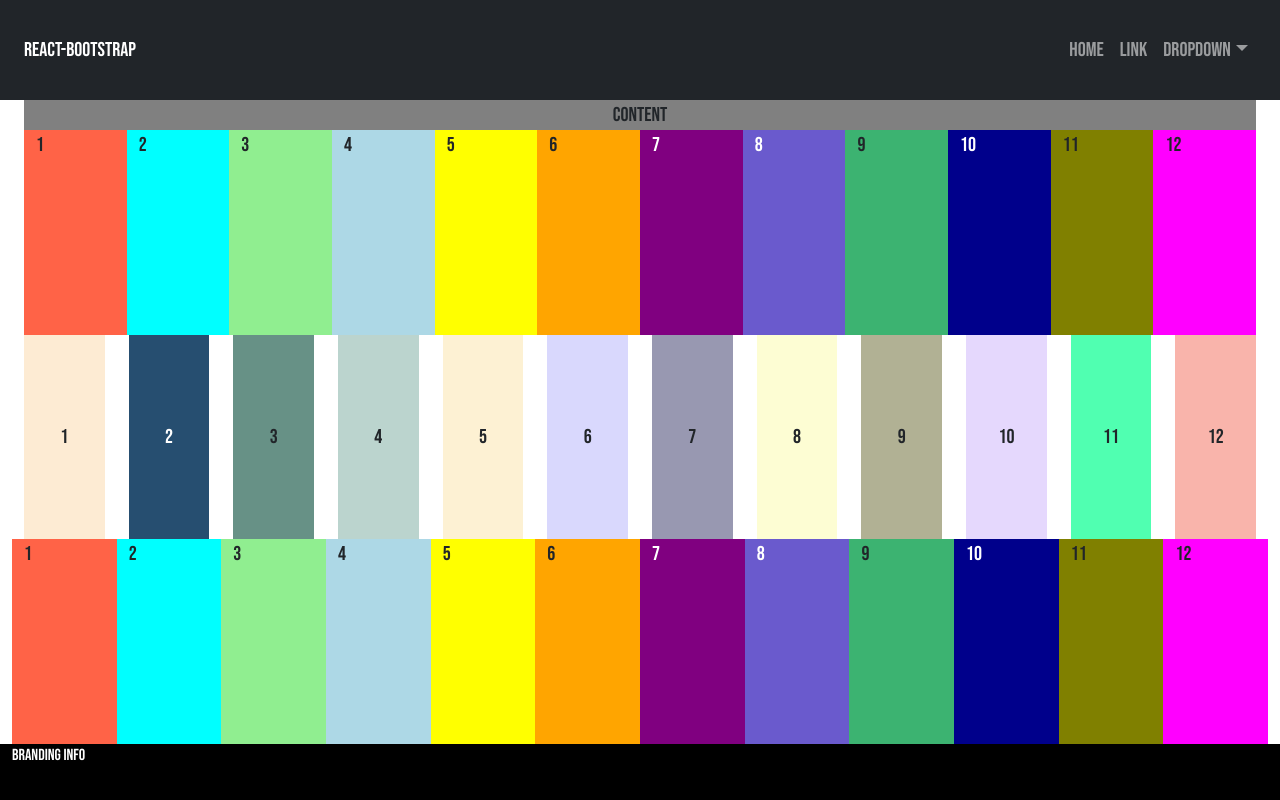
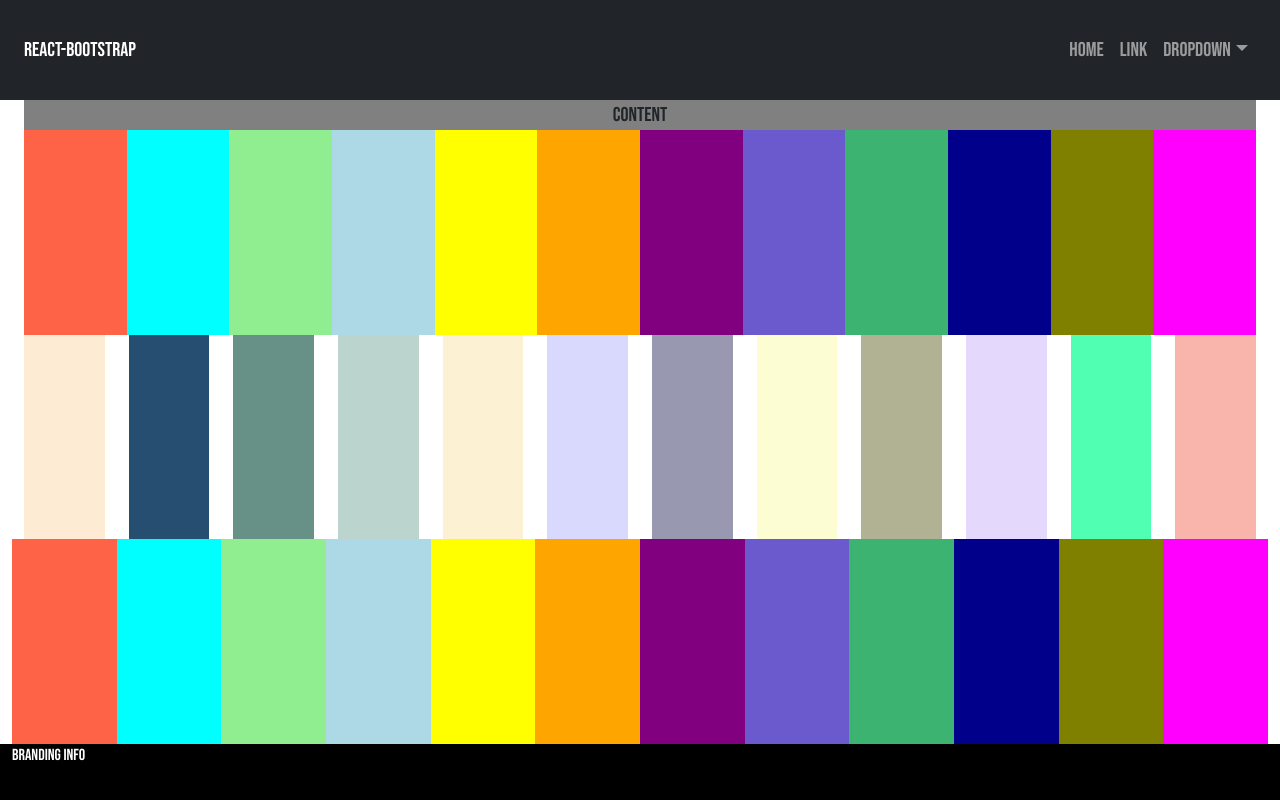
Before and after one commit to rafaelfsl/grid-system-test, a React (Create React App) app: page / in a window 1280 px wide. Built offline with nearby package versions, Linux system fonts and the light colour scheme.

Commit message:
fix: remove numbers they were causing overflow

```diff
--- a/src/components/VerticalBar/VerticalBar.tsx
+++ b/src/components/VerticalBar/VerticalBar.tsx
@@ -10,9 +10,7 @@ const VerticalBar = ({ num, color }: VerticalBarProps) => {
 
   return (
     <div id={`bar-num-${num}`} className="col">
-      <div className="container d-flex flex-column h-100 justify-content-center align-items-center flex-1" style={{ backgroundColor: COLORS[num % COLORS.length], ...colorStyle }}>
-        {num}
-      </div>
+      <div className="container d-flex flex-column h-100 justify-content-center align-items-center flex-1" style={{ backgroundColor: COLORS[num % COLORS.length], ...colorStyle }}></div>
     </div>
   );
 };
--- a/src/layouts/MainLayout/MainLayout.tsx
+++ b/src/layouts/MainLayout/MainLayout.tsx
@@ -13,7 +13,7 @@ const MainLayout = ({ children }: MainLayoutProps) => {
     <div className="main-layout">
       <Header />
       <main>
-        <div className="container main-content gx-5">{children}</div>
+        <div className="container main-content gx-md-5">{children}</div>
       </main>
       <Footer />
     </div>
--- a/src/pages/Main/Main.tsx
+++ b/src/pages/Main/Main.tsx
@@ -13,42 +13,18 @@ const Main = () => {
       </div>
       <div className="container-fluid d-flex flex-grow-1" data-bs-toggle="tooltip" title="Usual config - container > row > cols">
         <div className="row flex-grow-1">
-          <div className="col" style={{ backgroundColor: "Tomato" }}>
-            1
-          </div>
-          <div className="col" style={{ backgroundColor: "aqua" }}>
-            2
-          </div>
-          <div className="col" style={{ backgroundColor: "lightgreen" }}>
-            3
-          </div>
-          <div className="col" style={{ backgroundColor: "lightblue" }}>
-            4
-          </div>
-          <div className="col" style={{ backgroundColor: "yellow" }}>
-            5
-          </div>
-          <div className="col" style={{ backgroundColor: "orange" }}>
-            6
-          </div>
-          <div className="col" style={{ backgroundColor: "purple", color: "white" }}>
-            7
-          </div>
-          <div className="col" style={{ backgroundColor: "SlateBlue", color: "white" }}>
-            8
-          </div>
-          <div className="col" style={{ backgroundColor: "MediumSeaGreen" }}>
-            9
-          </div>
-          <div className="col" style={{ backgroundColor: "DarkBlue", color: "white" }}>
-            10
-          </div>
-          <div className="col" style={{ backgroundColor: "Olive" }}>
-            11
-          </div>
-          <div className="col" style={{ backgroundColor: "Magenta" }}>
-            12
-          </div>
+          <div className="col" style={{ backgroundColor: "Tomato" }}></div>
+          <div className="col" style={{ backgroundColor: "aqua" }}></div>
+          <div className="col" style={{ backgroundColor: "lightgreen" }}></div>
+          <div className="col" style={{ backgroundColor: "lightblue" }}></div>
+          <div className="col" style={{ backgroundColor: "yellow" }}></div>
+          <div className="col" style={{ backgroundColor: "orange" }}></div>
+          <div className="col" style={{ backgroundColor: "purple", color: "white" }}></div>
+          <div className="col" style={{ backgroundColor: "SlateBlue", color: "white" }}></div>
+          <div className="col" style={{ backgroundColor: "MediumSeaGreen" }}></div>
+          <div className="col" style={{ backgroundColor: "DarkBlue", color: "white" }}></div>
+          <div className="col" style={{ backgroundColor: "Olive" }}></div>
+          <div className="col" style={{ backgroundColor: "Magenta" }}></div>
         </div>
       </div>
       <div className="row flex-grow-1" data-bs-toggle="tooltip" title="Inner containers - row > cols > containers">
@@ -66,42 +42,18 @@ const Main = () => {
         <VerticalBar num={12} />
       </div>
       <div className="row flex-grow-1" data-bs-toggle="tooltip" title="No container (no inner spacing) - row > cols">
-        <div className="col" style={{ backgroundColor: "Tomato" }}>
-          1
-        </div>
-        <div className="col" style={{ backgroundColor: "aqua" }}>
-          2
-        </div>
-        <div className="col" style={{ backgroundColor: "lightgreen" }}>
-          3
-        </div>
-        <div className="col" style={{ backgroundColor: "lightblue" }}>
-          4
-        </div>
-        <div className="col" style={{ backgroundColor: "yellow" }}>
-          5
-        </div>
-        <div className="col" style={{ backgroundColor: "orange" }}>
-          6
-        </div>
-        <div className="col" style={{ backgroundColor: "purple", color: "white" }}>
-          7
-        </div>
-        <div className="col" style={{ backgroundColor: "SlateBlue", color: "white" }}>
-          8
-        </div>
-        <div className="col" style={{ backgroundColor: "MediumSeaGreen" }}>
-          9
-        </div>
-        <div className="col" style={{ backgroundColor: "DarkBlue", color: "white" }}>
-          10
-        </div>
-        <div className="col" style={{ backgroundColor: "Olive" }}>
-          11
-        </div>
-        <div className="col" style={{ backgroundColor: "Magenta" }}>
-          12
-        </div>
+        <div className="col" style={{ backgroundColor: "Tomato" }}></div>
+        <div className="col" style={{ backgroundColor: "aqua" }}></div>
+        <div className="col" style={{ backgroundColor: "lightgreen" }}></div>
+        <div className="col" style={{ backgroundColor: "lightblue" }}></div>
+        <div className="col" style={{ backgroundColor: "yellow" }}></div>
+        <div className="col" style={{ backgroundColor: "orange" }}></div>
+        <div className="col" style={{ backgroundColor: "purple", color: "white" }}></div>
+        <div className="col" style={{ backgroundColor: "SlateBlue", color: "white" }}></div>
+        <div className="col" style={{ backgroundColor: "MediumSeaGreen" }}></div>
+        <div className="col" style={{ backgroundColor: "DarkBlue", color: "white" }}></div>
+        <div className="col" style={{ backgroundColor: "Olive" }}></div>
+        <div className="col" style={{ backgroundColor: "Magenta" }}></div>
       </div>
     </MainLayout>
   );
```
